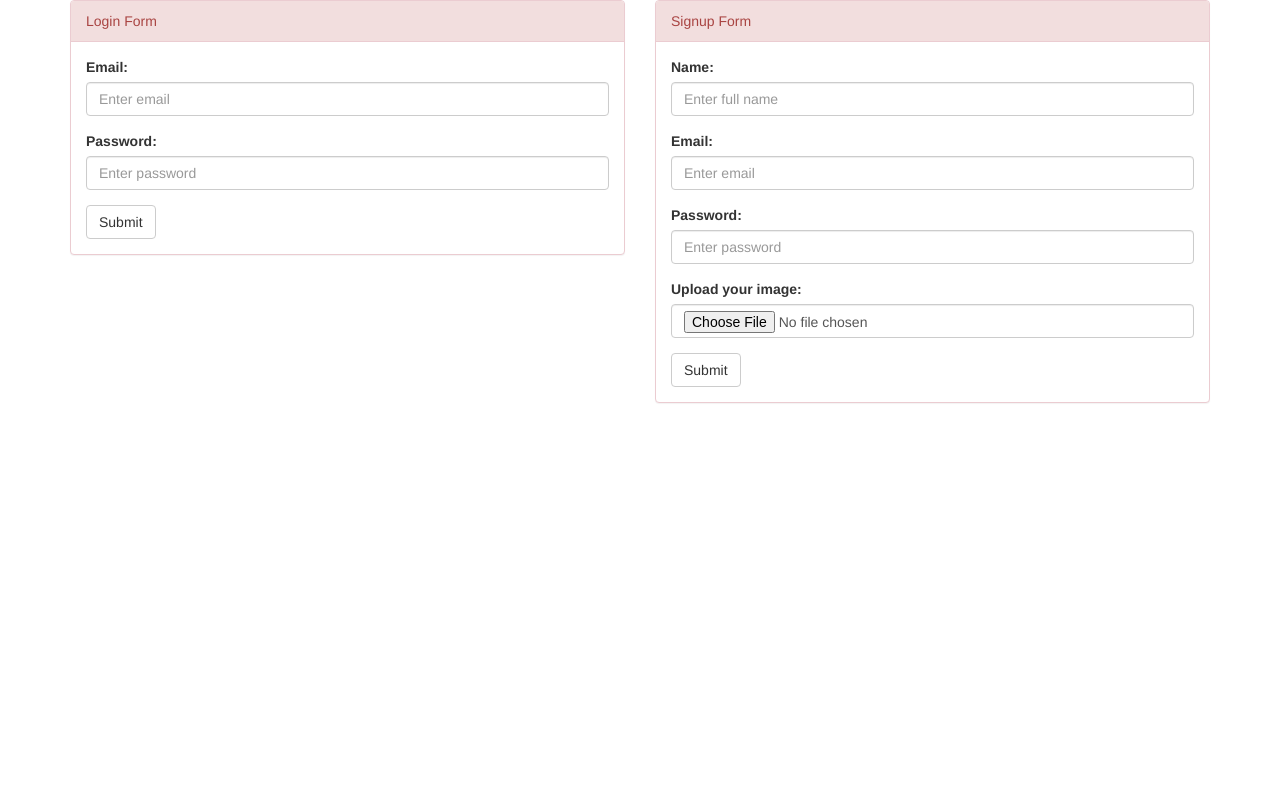
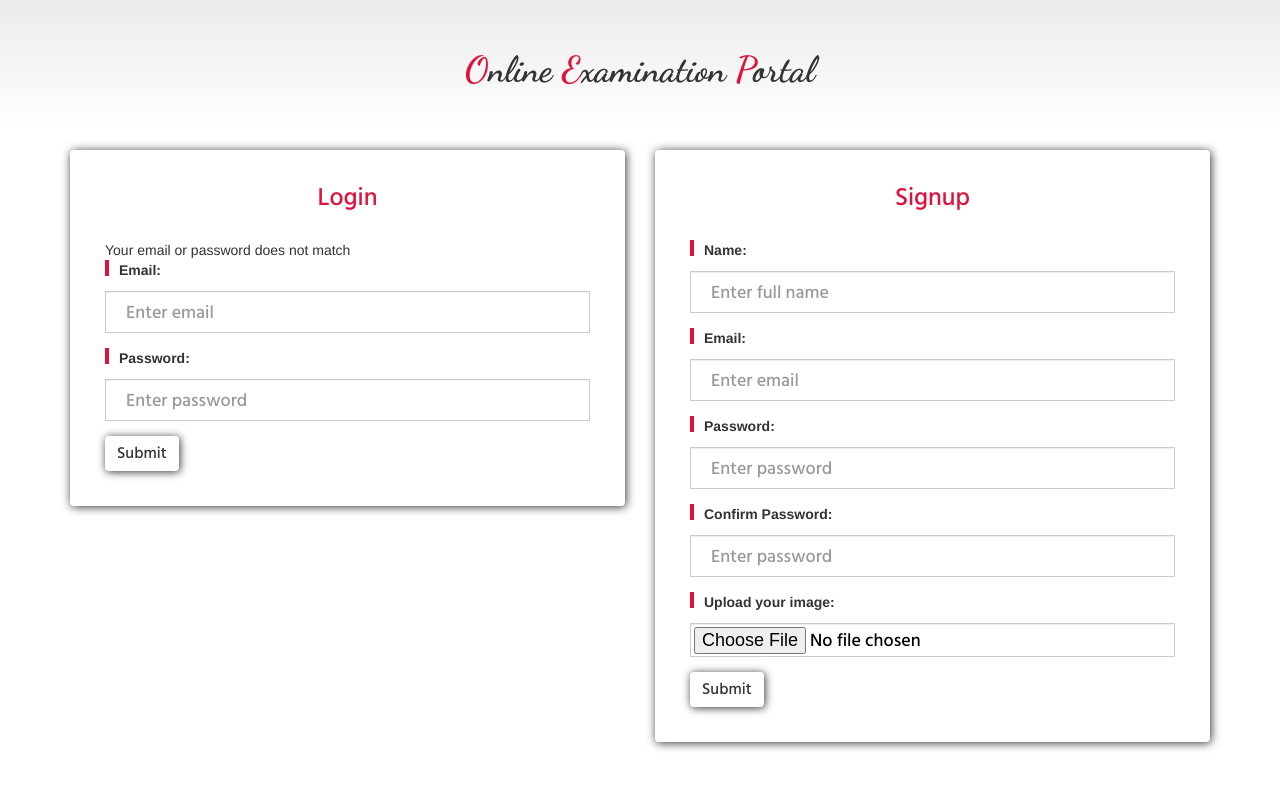
Before and after one commit to paik1/OnlineExaminationPortal, a PHP site: page /index.php?run=failed in a window 1280 px wide. Run offline with PHP 8.4, Linux system fonts and the light colour scheme.

Commit message:
User registration and Login functonality

```diff
--- a/index.php
+++ b/index.php
@@ -7,59 +7,83 @@
   <link rel="stylesheet" href="https://maxcdn.bootstrapcdn.com/bootstrap/3.4.1/css/bootstrap.min.css">
   <script src="https://ajax.googleapis.com/ajax/libs/jquery/3.4.1/jquery.min.js"></script>
   <script src="https://maxcdn.bootstrapcdn.com/bootstrap/3.4.1/js/bootstrap.min.js"></script>
+  <link rel="stylesheet" href="style.css">
+  <link href="https://fonts.googleapis.com/css2?family=Dancing+Script:wght@700&display=swap" rel="stylesheet">
+  <link href="https://fonts.googleapis.com/css2?family=Hind+Siliguri:wght@500&display=swap" rel="stylesheet">
+  <link href="https://fonts.googleapis.com/css2?family=Julius+Sans+One&display=swap" rel="stylesheet">
+
 </head>
 <body>
-
+ <div class="header">
+    <h1> <span>O</span>nline <span>E</span>xamination <span>P</span>ortal</h1>
+ </div>
 
 <div class="container">
     <div class="row">
-        <div class="col-sm-6">
-            <div class="panel panel-danger">
-                <div class="panel-heading">Login Form</div>
+        <div class="col-sm-6  ">
+            <div class="panel panel-danger login">
+                <div class="panel-heading login-heading">Login</div>
                     <div class="panel-body">
-                        <form role="form" method="post" enctype="multipart/form-data">
+                        <?php
+                            if(isset($_GET['run']) && $_GET['run']=="failed")
+                            {
+                                echo "Your email or password does not match";
+                            }
+                        ?>
+                        <!-- <form role="form" method="post" enctype="multipart/form-data"> -->
+                            <form name="login" onsubmit="return checkLogin()" action="signin_sub.php" method="post" enctype="multipart/form-data">
                             <div class="form-group">
-                                <label for="email">Email:</label>
-                                <input type="email" class="form-control" id="email" placeholder="Enter email">
+                                <label for="email"><p class="line0" ></p> Email:</label>
+                                <input type="email" class="form-control" id="email0" name="e" placeholder="Enter email">
                             </div>
                             <div class="form-group">
-                                <label for="pwd">Password:</label>
-                                <input type="password" class="form-control" id="pwd" placeholder="Enter password">
+                                <label for="pwd"><p class="line0"></p>Password:</label>
+                                <input type="password" class="form-control" id="pwd0" name="p" placeholder="Enter password">
                             </div>
-                            <button type="submit" class="btn btn-default">Submit</button>
+                            <button type="submit" class="btn btn-default" onclick="checkLogin()">Submit</button>
                         </form>
                     </div>
             </div>
         </div>
 
         <div class="col-sm-6">
-            <div class="panel panel-danger">
-                <div class="panel-heading">Signup Form</div>
+            <div class="panel panel-danger signup">
+                <div class="panel-heading signup-heading">Signup</div>
                     <div class="panel-body">
-                        <form role="form" method="post" action="signup_sub.php" enctype="multipart/form-data">
+                            <?php if(isset($_GET['run']) && $_GET['run']=="success")
+                            {
+                                echo "User registration successful!";
+                            }
+                            ?>
+                        <!-- <form role="form" method="post" action="signup_sub.php" enctype="multipart/form-data"> -->
+                            <form name="form2" onsubmit="return checkSignup()" method="post" action="signup_sub.php" enctype="multipart/form-data">
                             <div class="form-group">
-                                <label for="name">Name:</label>
+                                <label for="name"><p class="line0"></p>Name:</label>
                                 <input type="text" class="form-control" name="n" id="name" placeholder="Enter full name">
                             </div>
                             <div class="form-group">
-                                <label for="email">Email:</label>
+                                <label for="email"><p class="line0"></p>Email:</label>
                                 <input type="email" class="form-control" name="e" id="email" placeholder="Enter email">
                             </div>
                             <div class="form-group">
-                                <label for="pwd">Password:</label>
+                                <label for="pwd"><p class="line0"></p>Password:</label>
                                 <input type="password" class="form-control" name="p" id="pwd" placeholder="Enter password">
                             </div>
                             <div class="form-group">
-                                <label for="file">Upload your image:</label>
-                                <input type="file" class="form-control" id="file">
+                                <label for="pwd"><p class="line0"></p>Confirm Password:</label>
+                                <input type="password" class="form-control" id="confirmPwd" placeholder="Enter password">
                             </div>
-                            <button type="submit" class="btn btn-default">Submit</button>
+                            <div class="form-group">
+                                <label for="file"><p class="line0"></p>Upload your image:</label>
+                                <input type="file" class="form-control" name="img" id="file" style="padding: 3px;">
+                            </div>
+                            <button type="submit" class="btn btn-default" onclick="checkSignup()">Submit</button>
                         </form>
                     </div>
             </div>
         </div>
     </div>
 </div>
-
+<script src="script.js"></script>
 </body>
 </html>
--- a/script.js
+++ b/script.js
@@ -11,6 +11,7 @@ function checkLogin(){
     }
     if(pwd.length<8){
         alert('Your password length must be greater than 7 ');
+        return false;
     }
 }
 
@@ -26,10 +27,11 @@ function checkSignup(){
     }
     if(pwd.length<8){
         alert('Your password length must be greater than 7 ');
+        return false;
     }
     if(pwd != confirmPwd){
         alert('Please re-enter your password');
-        focus.confirmPwd
+        focus.confirmPwd;
         return false;
     }
 }
```
Also changed, not shown: class/users.php (+39 -1 lines), signin_sub.php (added, +14 -0 lines), signup_sub.php (+11 -1 lines), home.php (added).
